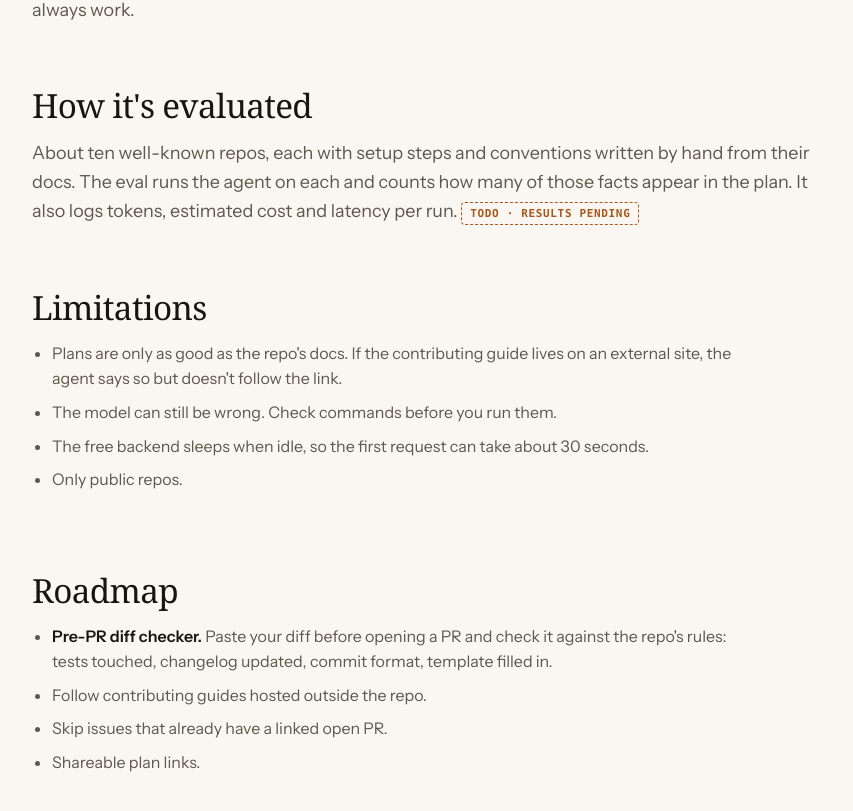
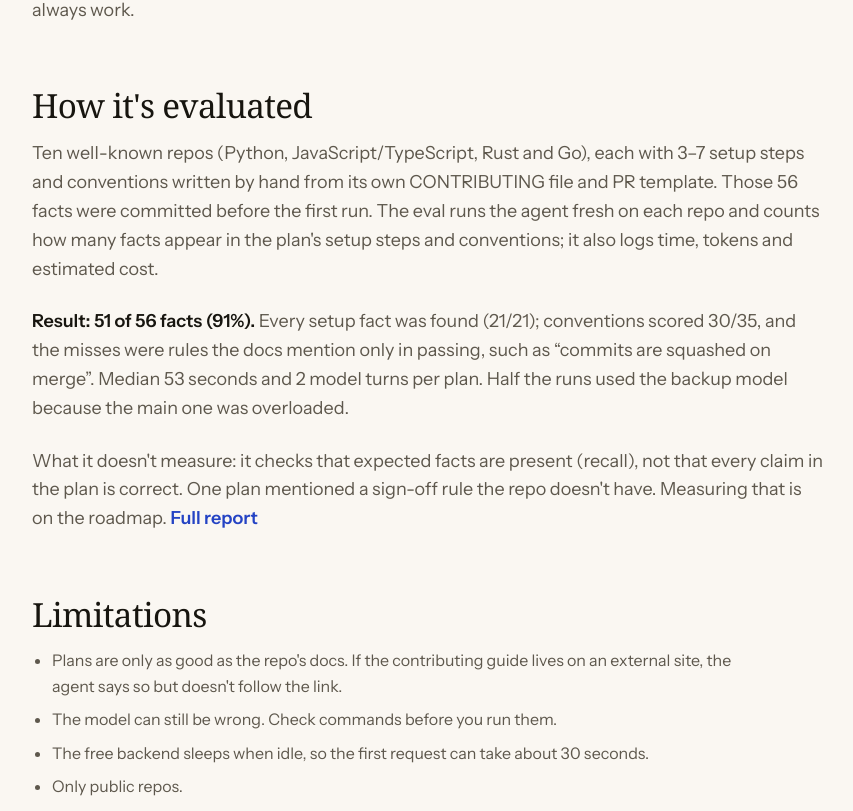
Before and after one commit to Krishnaaa3004/Repo-onboarding-agent, a React (Vite) app in the folder frontend/: page /about in a window 1280 px wide. Shown: the part 1869-2680 px from the top of the page, without its empty margins (206-1059 px from the left). Built offline with nearby package versions, Linux system fonts and the light colour scheme; no server answers.

Commit message:
Describe eval method, results and limits on the About page

```diff
--- a/frontend/src/pages/AboutPage.tsx
+++ b/frontend/src/pages/AboutPage.tsx
@@ -84,9 +84,24 @@ export default function AboutPage() {
         <section>
           <h2>How it's evaluated</h2>
           <p>
-            About ten well-known repos, each with setup steps and conventions written by hand from their docs. The
-            eval runs the agent on each and counts how many of those facts appear in the plan. It also logs tokens,
-            estimated cost and latency per run. <span className="tag tag-todo">TODO · results pending</span>
+            Ten well-known repos (Python, JavaScript/TypeScript, Rust and Go), each with 3–7 setup steps and
+            conventions written by hand from its own CONTRIBUTING file and PR template. Those 56 facts were committed
+            before the first run. The eval runs the agent fresh on each repo and counts how many facts appear in the
+            plan's setup steps and conventions; it also logs time, tokens and estimated cost.
+          </p>
+          <p>
+            <strong>Result: 51 of 56 facts (91%).</strong> Every setup fact was found (21/21); conventions scored
+            30/35, and the misses were rules the docs mention only in passing, such as “commits are squashed on
+            merge”. Median 53 seconds and 2 model turns per plan. Half the runs used the backup model because the
+            main one was overloaded.
+          </p>
+          <p>
+            What it doesn't measure: it checks that expected facts are present (recall), not that every claim in the
+            plan is correct. One plan mentioned a sign-off rule the repo doesn't have. Measuring that is on the
+            roadmap.{" "}
+            <a className="link-arrow" href={`${REPO_URL}/blob/main/backend/evals/results/report.md`} target="_blank" rel="noreferrer">
+              Full report
+            </a>
           </p>
         </section>
 
@@ -104,6 +119,7 @@ export default function AboutPage() {
           <h2>Roadmap</h2>
           <ul>
             <li><strong>Pre-PR diff checker.</strong> Paste your diff before opening a PR and check it against the repo's rules: tests touched, changelog updated, commit format, template filled in.</li>
+            <li>Check precision too: flag claims in a plan that the repo's docs don't support.</li>
             <li>Follow contributing guides hosted outside the repo.</li>
             <li>Skip issues that already have a linked open PR.</li>
             <li>Shareable plan links.</li>
```
